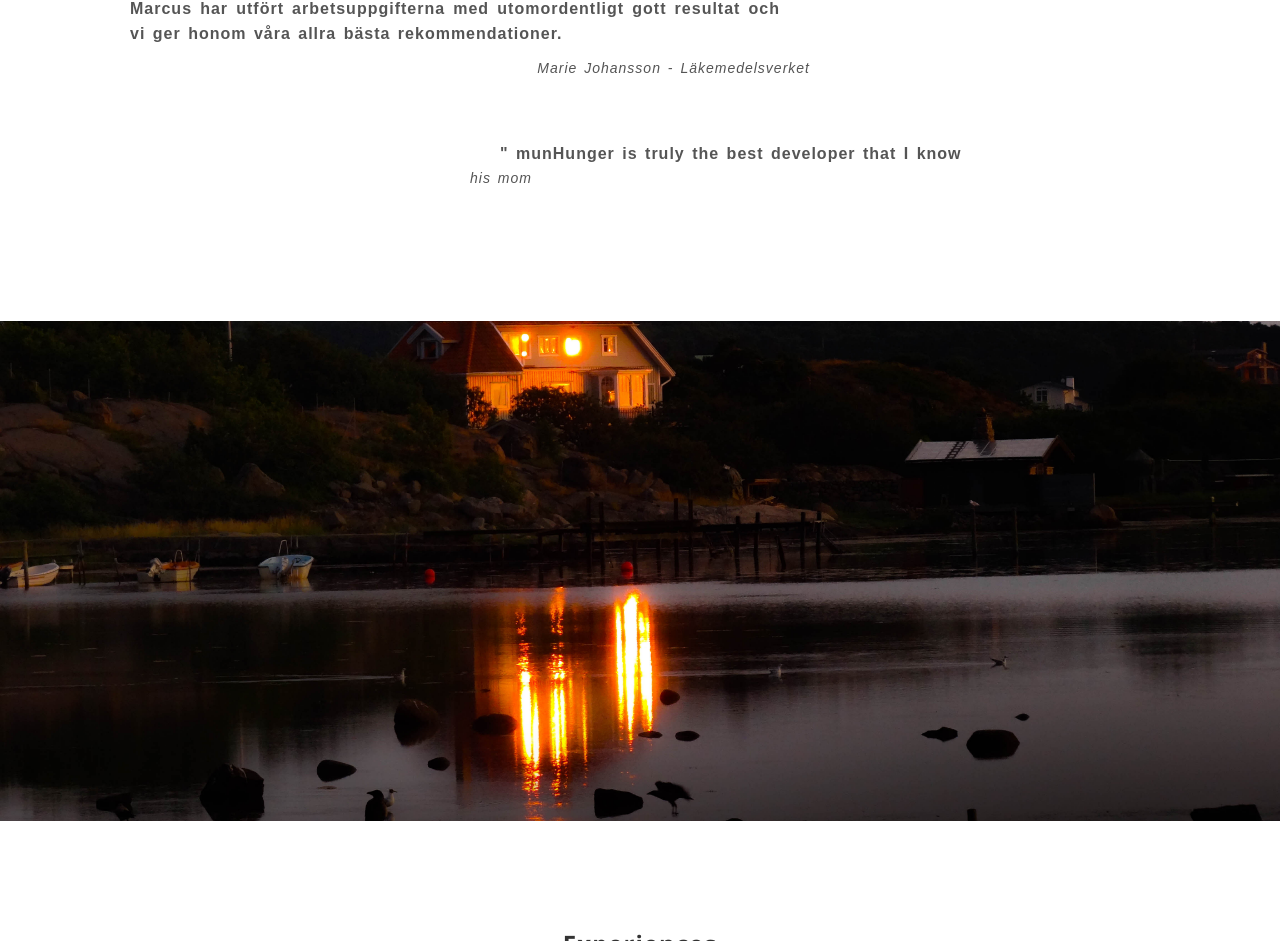
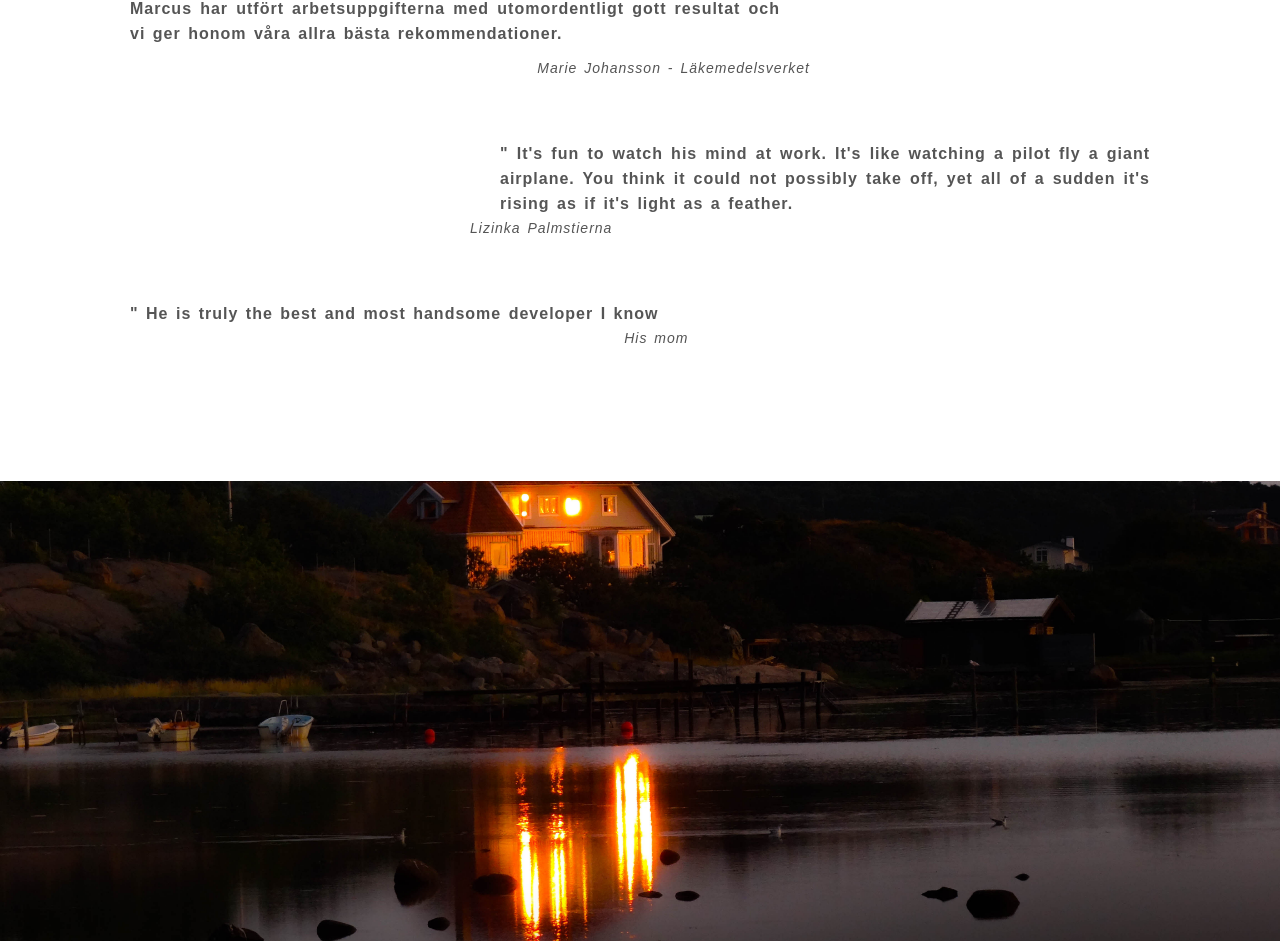
Before and after one commit to munHunger/portfolio, an Angular app in the folder src/frontend/munhunger/: page / in a window 1280 px wide. Shown: the part 3351-4292 px from the top of the page. Built offline with nearby package versions, Linux system fonts and the light colour scheme; what angular2-cookie would draw is missing.

Commit message:
Added reference

```diff
--- a/src/frontend/munhunger/src/app/app.component.html
+++ b/src/frontend/munhunger/src/app/app.component.html
@@ -56,9 +56,19 @@
     <div class="col-md-4"></div>
     <div class="col-md-8">
       <div class="quote">
-        munHunger is truly the best developer that I know
+        It's fun to watch his mind at work. It's like watching a pilot fly a giant airplane. You think it could not possibly take off, yet all of a sudden it's rising as if it's light as a feather.
         <div class="author-left">
-          his mom
+          Lizinka Palmstierna
+        </div>
+      </div>
+    </div>
+  </div>
+  <div class="row">
+    <div class="col-md-8">
+      <div class="quote">
+          He is truly the best and most handsome developer I know
+        <div class="author-right">
+          His mom
         </div>
       </div>
     </div>
```
